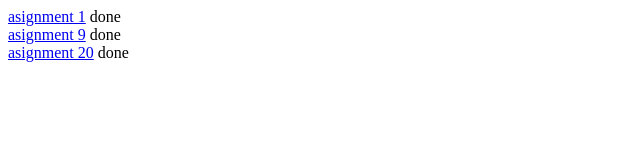
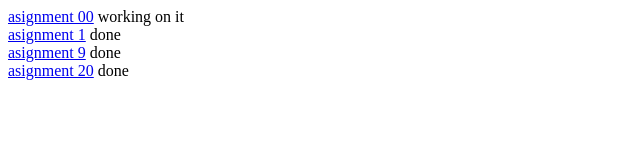
Before and after one commit to xandervdh/21-design-components, a plain HTML site: page index.html in a window 1280 px wide. Shown: the whole page, without its empty margins (0-640 px from the left). Drawn offline with Linux system fonts and the light colour scheme.

Commit message:
added map and link for 00

```diff
--- a/index.html
+++ b/index.html
@@ -8,6 +8,7 @@
     <title>Document</title>
 </head>
 <body>
+<a href="00/index.html"> asignment 00</a> working on it <br>
 <a href="1/index.html"> asignment 1</a> done <br>
 <a href="9/index.html">asignment 9</a>  done <br/>
 <a href="20/index.html">asignment 20</a> done <br/>
```
Also changed, not shown: 00/index.html (added), 00/style.css (added).
